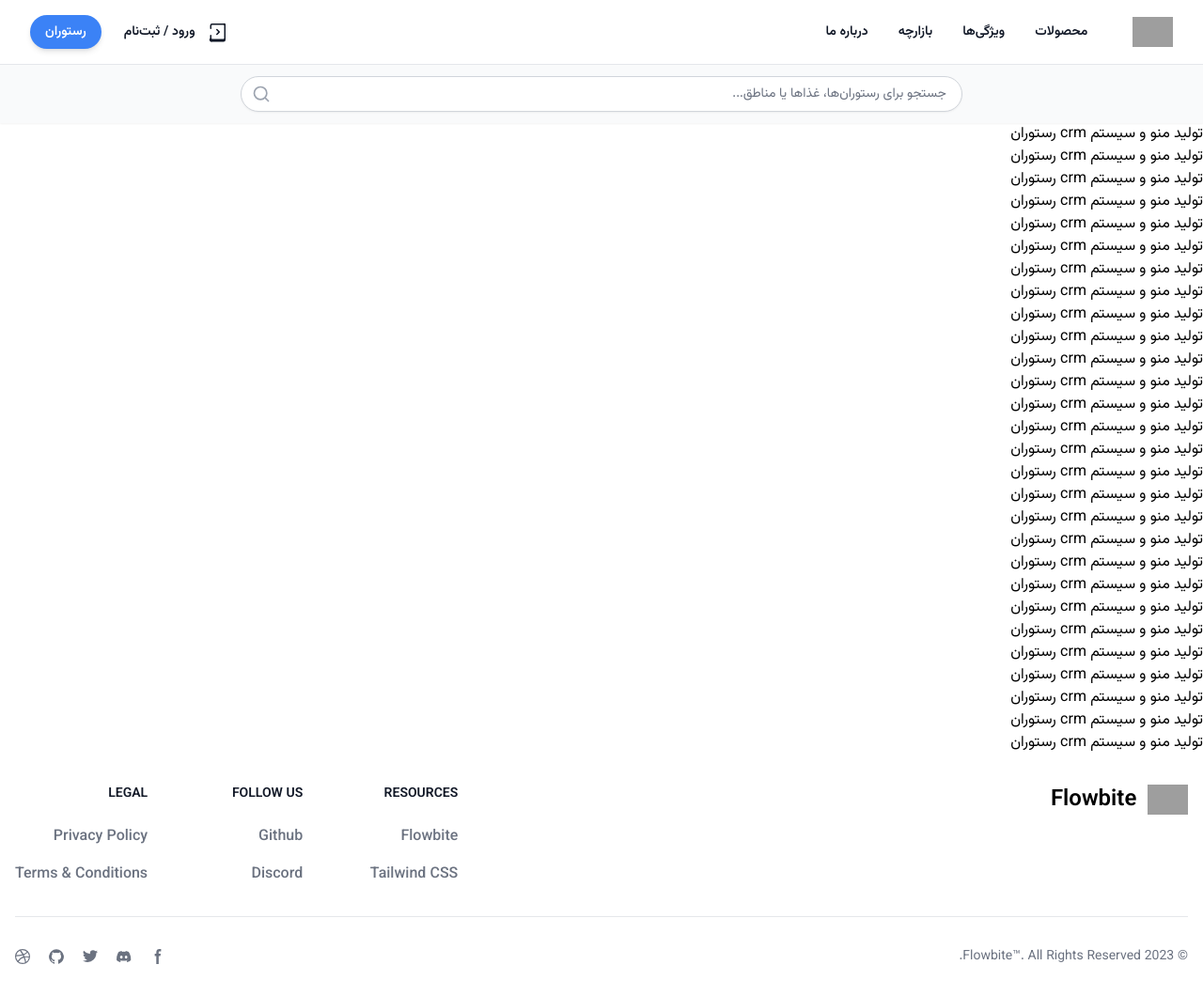
After one commit to Sadragit2004/webmona, a Django app: page / in a window 1280 px wide. The commit adds this page. Shown: the whole page at 94% size. Run offline with Django 5.2, Linux system fonts and the light colour scheme; some libraries are stand-ins or nearby versions; grey boxes are pictures that could not be loaded.

Commit message:
first commit

```diff
--- a/apps/main/urls.py
+++ b/apps/main/urls.py
@@ -1,5 +1,14 @@
 from . import views
+
+
+from django.urls import path
+
+app_name = 'main'
 
 urlpatterns = [
 
+
+    path('',views.main,name='index')
+
+
 ]
--- a/apps/main/views.py
+++ b/apps/main/views.py
@@ -10,3 +10,11 @@ def media_admin(request):
     context = {
         'media_url':sett.MEDIA_URL
     }
+
+    return context
+
+
+
+def main(request):
+
+    return render(request,'main_app/main.html')
--- /dev/null
+++ b/template/main_app/main.html
@@ -0,0 +1,34 @@
+{% extends "main_template.html" %}
+
+
+
+{% block content %}
+<h1>تولید منو و سیستم crm رستوران</h1>
+<h1>تولید منو و سیستم crm رستوران</h1>
+<h1>تولید منو و سیستم crm رستوران</h1>
+<h1>تولید منو و سیستم crm رستوران</h1>
+<h1>تولید منو و سیستم crm رستوران</h1>
+<h1>تولید منو و سیستم crm رستوران</h1>
+<h1>تولید منو و سیستم crm رستوران</h1>
+<h1>تولید منو و سیستم crm رستوران</h1>
+<h1>تولید منو و سیستم crm رستوران</h1>
+<h1>تولید منو و سیستم crm رستوران</h1>
+<h1>تولید منو و سیستم crm رستوران</h1>
+<h1>تولید منو و سیستم crm رستوران</h1>
+<h1>تولید منو و سیستم crm رستوران</h1>
+<h1>تولید منو و سیستم crm رستوران</h1>
+<h1>تولید منو و سیستم crm رستوران</h1>
+<h1>تولید منو و سیستم crm رستوران</h1>
+<h1>تولید منو و سیستم crm رستوران</h1>
+<h1>تولید منو و سیستم crm رستوران</h1>
+<h1>تولید منو و سیستم crm رستوران</h1>
+<h1>تولید منو و سیستم crm رستوران</h1>
+<h1>تولید منو و سیستم crm رستوران</h1>
+<h1>تولید منو و سیستم crm رستوران</h1>
+<h1>تولید منو و سیستم crm رستوران</h1>
+<h1>تولید منو و سیستم crm رستوران</h1>
+<h1>تولید منو و سیستم crm رستوران</h1>
+<h1>تولید منو و سیستم crm رستوران</h1>
+<h1>تولید منو و سیستم crm رستوران</h1>
+<h1>تولید منو و سیستم crm رستوران</h1>
+{% endblock content %}
--- a/template/main_template.html
+++ b/template/main_template.html
@@ -33,11 +33,18 @@
           {% endblock meta1 %}
 
 
-      <link rel="stylesheet" href="{% static '/assets/css/fonts.css' %}">
+      <style>
+         @import url('https://fonts.googleapis.com/css2?family=Vazirmatn:wght@100;200;300;400;500;600;700;800;900&display=swap');
+      </style>
+      <link rel="stylesheet" href="{% static '/assets/css/base.css' %}">
+       <script src="https://cdn.tailwindcss.com"></script>
+
+    <!-- پشتیبانی از RTL -->
+    <script src="https://cdn.tailwindcss.com?plugins=forms,typography,aspect-ratio,line-clamp"></script>
 
   </head>
 
-<body class="">
+<body style=" font-family: 'Vazirmatn', sans-serif;" class="">
 
   {% include "partials/header.html" %}
 
--- a/template/partials/footer.html
+++ b/template/partials/footer.html
@@ -0,0 +1,86 @@
+
+
+<footer class="bg-white dark:bg-gray-900">
+    <div class="mx-auto w-full max-w-screen-xl p-4 py-6 lg:py-8">
+        <div class="md:flex md:justify-between">
+          <div class="mb-6 md:mb-0">
+              <a href="https://flowbite.com/" class="flex items-center">
+                  <img src="https://flowbite.com/docs/images/logo.svg" class="h-8 me-3" alt="FlowBite Logo" />
+                  <span class="self-center text-2xl font-semibold whitespace-nowrap dark:text-white">Flowbite</span>
+              </a>
+          </div>
+          <div class="grid grid-cols-2 gap-8 sm:gap-6 sm:grid-cols-3">
+              <div>
+                  <h2 class="mb-6 text-sm font-semibold text-gray-900 uppercase dark:text-white">Resources</h2>
+                  <ul class="text-gray-500 dark:text-gray-400 font-medium">
+                      <li class="mb-4">
+                          <a href="https://flowbite.com/" class="hover:underline">Flowbite</a>
+                      </li>
+                      <li>
+                          <a href="https://tailwindcss.com/" class="hover:underline">Tailwind CSS</a>
+                      </li>
+                  </ul>
+              </div>
+              <div>
+                  <h2 class="mb-6 text-sm font-semibold text-gray-900 uppercase dark:text-white">Follow us</h2>
+                  <ul class="text-gray-500 dark:text-gray-400 font-medium">
+                      <li class="mb-4">
+                          <a href="https://github.com/themesberg/flowbite" class="hover:underline ">Github</a>
+                      </li>
+                      <li>
+                          <a href="https://discord.gg/4eeurUVvTy" class="hover:underline">Discord</a>
+                      </li>
+                  </ul>
+              </div>
+              <div>
+                  <h2 class="mb-6 text-sm font-semibold text-gray-900 uppercase dark:text-white">Legal</h2>
+                  <ul class="text-gray-500 dark:text-gray-400 font-medium">
+                      <li class="mb-4">
+                          <a href="#" class="hover:underline">Privacy Policy</a>
+                      </li>
+                      <li>
+                          <a href="#" class="hover:underline">Terms &amp; Conditions</a>
+                      </li>
+                  </ul>
+              </div>
+          </div>
+      </div>
+      <hr class="my-6 border-gray-200 sm:mx-auto dark:border-gray-700 lg:my-8" />
+      <div class="sm:flex sm:items-center sm:justify-between">
+          <span class="text-sm text-gray-500 sm:text-center dark:text-gray-400">© 2023 <a href="https://flowbite.com/" class="hover:underline">Flowbite™</a>. All Rights Reserved.
+          </span>
+          <div class="flex mt-4 sm:justify-center sm:mt-0">
+              <a href="#" class="text-gray-500 hover:text-gray-900 dark:hover:text-white">
+                  <svg class="w-4 h-4" aria-hidden="true" xmlns="http://www.w3.org/2000/svg" fill="currentColor" viewBox="0 0 8 19">
+                        <path fill-rule="evenodd" d="M6.135 3H8V0H6.135a4.147 4.147 0 0 0-4.142 4.142V6H0v3h2v9.938h3V9h2.021l.592-3H5V3.591A.6.6 0 0 1 5.592 3h.543Z" clip-rule="evenodd"/>
+                    </svg>
+                  <span class="sr-only">Facebook page</span>
+              </a>
+              <a href="#" class="text-gray-500 hover:text-gray-900 dark:hover:text-white ms-5">
+                  <svg class="w-4 h-4" aria-hidden="true" xmlns="http://www.w3.org/2000/svg" fill="currentColor" viewBox="0 0 21 16">
+                        <path d="M16.942 1.556a16.3 16.3 0 0 0-4.126-1.3 12.04 12.04 0 0 0-.529 1.1 15.175 15.175 0 0 0-4.573 0 11.585 11.585 0 0 0-.535-1.1 16.274 16.274 0 0 0-4.129 1.3A17.392 17.392 0 0 0 .182 13.218a15.785 15.785 0 0 0 4.963 2.521c.41-.564.773-1.16 1.084-1.785a10.63 10.63 0 0 1-1.706-.83c.143-.106.283-.217.418-.33a11.664 11.664 0 0 0 10.118 0c.137.113.277.224.418.33-.544.328-1.116.606-1.71.832a12.52 12.52 0 0 0 1.084 1.785 16.46 16.46 0 0 0 5.064-2.595 17.286 17.286 0 0 0-2.973-11.59ZM6.678 10.813a1.941 1.941 0 0 1-1.8-2.045 1.93 1.93 0 0 1 1.8-2.047 1.919 1.919 0 0 1 1.8 2.047 1.93 1.93 0 0 1-1.8 2.045Zm6.644 0a1.94 1.94 0 0 1-1.8-2.045 1.93 1.93 0 0 1 1.8-2.047 1.918 1.918 0 0 1 1.8 2.047 1.93 1.93 0 0 1-1.8 2.045Z"/>
+                    </svg>
+                  <span class="sr-only">Discord community</span>
+              </a>
+              <a href="#" class="text-gray-500 hover:text-gray-900 dark:hover:text-white ms-5">
+                  <svg class="w-4 h-4" aria-hidden="true" xmlns="http://www.w3.org/2000/svg" fill="currentColor" viewBox="0 0 20 17">
+                    <path fill-rule="evenodd" d="M20 1.892a8.178 8.178 0 0 1-2.355.635 4.074 4.074 0 0 0 1.8-2.235 8.344 8.344 0 0 1-2.605.98A4.13 4.13 0 0 0 13.85 0a4.068 4.068 0 0 0-4.1 4.038 4 4 0 0 0 .105.919A11.705 11.705 0 0 1 1.4.734a4.006 4.006 0 0 0 1.268 5.392 4.165 4.165 0 0 1-1.859-.5v.05A4.057 4.057 0 0 0 4.1 9.635a4.19 4.19 0 0 1-1.856.07 4.108 4.108 0 0 0 3.831 2.807A8.36 8.36 0 0 1 0 14.184 11.732 11.732 0 0 0 6.291 16 11.502 11.502 0 0 0 17.964 4.5c0-.177 0-.35-.012-.523A8.143 8.143 0 0 0 20 1.892Z" clip-rule="evenodd"/>
+                </svg>
+                  <span class="sr-only">Twitter page</span>
+              </a>
+              <a href="#" class="text-gray-500 hover:text-gray-900 dark:hover:text-white ms-5">
+                  <svg class="w-4 h-4" aria-hidden="true" xmlns="http://www.w3.org/2000/svg" fill="currentColor" viewBox="0 0 20 20">
+                        <path fill-rule="evenodd" d="M10 .333A9.911 9.911 0 0 0 6.866 19.65c.5.092.678-.215.678-.477 0-.237-.01-1.017-.014-1.845-2.757.6-3.338-1.169-3.338-1.169a2.627 2.627 0 0 0-1.1-1.451c-.9-.615.07-.6.07-.6a2.084 2.084 0 0 1 1.518 1.021 2.11 2.11 0 0 0 2.884.823c.044-.503.268-.973.63-1.325-2.2-.25-4.516-1.1-4.516-4.9A3.832 3.832 0 0 1 4.7 7.068a3.56 3.56 0 0 1 .095-2.623s.832-.266 2.726 1.016a9.409 9.409 0 0 1 4.962 0c1.89-1.282 2.717-1.016 2.717-1.016.366.83.402 1.768.1 2.623a3.827 3.827 0 0 1 1.02 2.659c0 3.807-2.319 4.644-4.525 4.889a2.366 2.366 0 0 1 .673 1.834c0 1.326-.012 2.394-.012 2.72 0 .263.18.572.681.475A9.911 9.911 0 0 0 10 .333Z" clip-rule="evenodd"/>
+                  </svg>
+                  <span class="sr-only">GitHub account</span>
+              </a>
+              <a href="#" class="text-gray-500 hover:text-gray-900 dark:hover:text-white ms-5">
+                  <svg class="w-4 h-4" aria-hidden="true" xmlns="http://www.w3.org/2000/svg" fill="currentColor" viewBox="0 0 20 20">
+                    <path fill-rule="evenodd" d="M10 0a10 10 0 1 0 10 10A10.009 10.009 0 0 0 10 0Zm6.613 4.614a8.523 8.523 0 0 1 1.93 5.32 20.094 20.094 0 0 0-5.949-.274c-.059-.149-.122-.292-.184-.441a23.879 23.879 0 0 0-.566-1.239 11.41 11.41 0 0 0 4.769-3.366ZM8 1.707a8.821 8.821 0 0 1 2-.238 8.5 8.5 0 0 1 5.664 2.152 9.608 9.608 0 0 1-4.476 3.087A45.758 45.758 0 0 0 8 1.707ZM1.642 8.262a8.57 8.57 0 0 1 4.73-5.981A53.998 53.998 0 0 1 9.54 7.222a32.078 32.078 0 0 1-7.9 1.04h.002Zm2.01 7.46a8.51 8.51 0 0 1-2.2-5.707v-.262a31.64 31.64 0 0 0 8.777-1.219c.243.477.477.964.692 1.449-.114.032-.227.067-.336.1a13.569 13.569 0 0 0-6.942 5.636l.009.003ZM10 18.556a8.508 8.508 0 0 1-5.243-1.8 11.717 11.717 0 0 1 6.7-5.332.509.509 0 0 1 .055-.02 35.65 35.65 0 0 1 1.819 6.476 8.476 8.476 0 0 1-3.331.676Zm4.772-1.462A37.232 37.232 0 0 0 13.113 11a12.513 12.513 0 0 1 5.321.364 8.56 8.56 0 0 1-3.66 5.73h-.002Z" clip-rule="evenodd"/>
+                </svg>
+                  <span class="sr-only">Dribbble account</span>
+              </a>
+          </div>
+      </div>
+    </div>
+</footer>
--- a/template/partials/header.html
+++ b/template/partials/header.html
@@ -0,0 +1,173 @@
+
+        <style>
+        /* تنظیم فونت و رفع مشکلات dark mode */
+        @import url('https://fonts.googleapis.com/css2?family=Inter:wght@100..900&display=swap');
+        body { font-family: 'Inter', sans-serif; }
+        dialog { border: none; padding: 0; }
+        dialog::backdrop { background-color: rgba(0, 0, 0, 0.5); }
+        @media (prefers-color-scheme: dark) {
+            .dark\:text-white { color: #ffffff !important; }
+            .dark\:bg-gray-900 { background-color: #111827 !important; }
+        }
+    </style>
+    <!-- اسکریپت مورد نیاز برای باز و بسته کردن منوی موبایل -->
+    <script>
+        // تعریف تابع برای بستن منو در موبایل (به عنوان بخشی از منطق کامپوننت)
+        function closeMobileMenu() {
+            const menu = document.getElementById('mobile-menu');
+            if (menu && typeof menu.close === 'function') {
+                menu.close();
+            }
+        }
+    </script>
+
+
+<!-- کامپوننت هدر (شروع) -->
+<header style='background:#ffff;' class="bg-white dark:bg-gray-900 shadow-sm sticky top-0 z-50">
+    <!-- هدر بالا (Top Header) -->
+    <nav aria-label="Global" class="mx-auto flex max-w-7xl items-center justify-between p-4 lg:px-8">
+
+        <!-- GROUP A: RIGHT SIDE (Logo and Mobile Hamburger) -->
+        <div class="flex items-center gap-x-4">
+
+            <!-- 1. Hamburger Button (Visible on Mobile only, positioned first/right to the logo) -->
+            <div class="flex lg:hidden">
+                <button
+                    type="button"
+                    onclick="document.getElementById('mobile-menu').showModal()"
+                    class="-m-2.5 inline-flex items-center justify-center rounded-md p-2.5 text-gray-700 dark:text-gray-400 focus:outline-none focus:ring-2 focus:ring-inset focus:ring-indigo-500 transition"
+                >
+                    <span class="sr-only">باز کردن منوی اصلی</span>
+                    <!-- Icon: Menu -->
+                    <svg viewBox="0 0 24 24" fill="none" stroke="currentColor" stroke-width="1.5" class="size-6">
+                        <path d="M3.75 6.75h16.5M3.75 12h16.5m-16.5 5.25h16.5" stroke-linecap="round" stroke-linejoin="round" />
+                    </svg>
+                </button>
+            </div>
+
+            <!-- 2. Logo -->
+            <a href="#" class="-m-1.5 p-1.5 flex items-center gap-2">
+                <img src="https://tailwindcss.com/plus-assets/img/logos/mark.svg?color=indigo&shade=600" alt="لوگو" class="h-8 w-auto dark:hidden" />
+                <img src="https://tailwindcss.com/plus-assets/img/logos/mark.svg?color=indigo&shade=500" alt="لوگو" class="h-8 w-auto hidden dark:inline" />
+            </a>
+
+            <!-- Desktop Menu Links (Hidden on Mobile) -->
+            <div class="hidden lg:flex lg:gap-x-8 mr-8">
+                <a href="#" class="text-sm font-semibold text-gray-900 dark:text-white hover:text-indigo-600 transition">محصولات</a>
+                <a href="#" class="text-sm font-semibold text-gray-900 dark:text-white hover:text-indigo-600 transition">ویژگی‌ها</a>
+                <a href="#" class="text-sm font-semibold text-gray-900 dark:text-white hover:text-indigo-600 transition">بازارچه</a>
+                <a href="#" class="text-sm font-semibold text-gray-900 dark:text-white hover:text-indigo-600 transition">درباره ما</a>
+            </div>
+        </div>
+
+        <!-- GROUP B: LEFT SIDE (Actions: User Status + Restaurant Button) -->
+        <div class="flex items-center space-x-4 rtl:space-x-reverse">
+
+            <!-- Mobile Actions Group (User Status & Restaurant) -->
+            <div class="flex items-center space-x-4 rtl:space-x-reverse lg:hidden">
+
+                <!-- Login/Register (Default state for standalone component) -->
+                <a href="#" class="flex items-center text-sm font-semibold text-gray-900 dark:text-white hover:text-indigo-600 transition">
+                    <svg style="margin-left:4px; width:22px;" xmlns="http://www.w3.org/2000/svg" fill="currentColor" class="bi bi-box-arrow-in-right" viewBox="0 0 16 16">
+                        <path fill-rule="evenodd" d="M6 3.5a.5.5 0 0 1 .5-.5h8a.5.5 0 0 1 .5.5v9a.5.5 0 0 1-.5.5h-8a.5.5 0 0 1-.5-.5v-2a.5.5 0 0 0-1 0v2A1.5 1.5 0 0 0 6.5 15h8a1.5 1.5 0 0 0 1.5-1.5v-9A1.5 1.5 0 0 0 14.5 2h-8A1.5 1.5 0 0 0 5 3.5v2a.5.5 0 0 0 1 0z"/>
+                        <path fill-rule="evenodd" d="M11.854 8.354a.5.5 0 0 0 0-.708L10.207 6a.5.5 0 0 0-.708.708L10.793 8l-1.294 1.293a.5.5 0 1 0 .708.707l1.354-1.353z"/>
+                    </svg>
+                    <span class="hover:text-indigo-600">ورود / ثبت‌نام</span>
+                </a>
+
+                <!-- Restaurant Button (Always visible on mobile) -->
+                <a href="/restaurant" class="text-sm font-semibold text-white px-3 py-1.5 rounded-full bg-blue-500 hover:bg-blue-600 transition shadow-md">
+                    رستوران
+                </a>
+            </div>
+
+
+            <!-- Desktop Actions Group (Visible on Large screens only) -->
+            <div class="hidden lg:flex lg:flex-1 lg:justify-end items-center space-x-6 rtl:space-x-reverse">
+
+                <!-- Login/Register (Default state for standalone component) -->
+                 <a href="#" class="flex items-center text-sm font-semibold text-gray-900 dark:text-white hover:text-indigo-600 transition">
+                    <svg style="margin-left:8px; width:24px;" xmlns="http://www.w3.org/2000/svg" fill="currentColor" class="bi bi-box-arrow-in-right" viewBox="0 0 16 16">
+                        <path fill-rule="evenodd" d="M6 3.5a.5.5 0 0 1 .5-.5h8a.5.5 0 0 1 .5.5v9a.5.5 0 0 1-.5.5h-8a.5.5 0 0 1-.5-.5v-2a.5.5 0 0 0-1 0v2A1.5 1.5 0 0 0 6.5 15h8a1.5 1.5 0 0 0 1.5-1.5v-9A1.5 1.5 0 0 0 14.5 2h-8A1.5 1.5 0 0 0 5 3.5v2a.5.5 0 0 0 1 0z"/>
+                        <path fill-rule="evenodd" d="M11.854 8.354a.5.5 0 0 0 0-.708L10.207 6a.5.5 0 0 0-.708.708L10.793 8l-1.294 1.293a.5.5 0 1 0 .708.707l1.354-1.353z"/>
+                    </svg>
+                    <span class="hover:text-indigo-600">ورود / ثبت‌نام</span>
+                </a>
+
+                <!-- Desktop Restaurant Button -->
+                <a href="/restaurant" class="text-sm font-semibold text-white bg-blue-500 hover:bg-blue-600 px-4 py-2 rounded-full shadow-md transition">
+                    رستوران
+                </a>
+            </div>
+        </div>
+    </nav>
+
+    <!-- نوار جستجو (Search Bar) -->
+    <div class="border-t border-gray-200 dark:border-gray-700 bg-gray-50 dark:bg-gray-800 py-3 px-4">
+        <div class="max-w-3xl mx-auto relative">
+            <input
+                type="text"
+                placeholder="جستجو برای رستوران‌ها، غذاها یا مناطق..."
+                class="w-full rounded-full border border-gray-300 bg-white dark:bg-gray-900 px-4 py-2 pl-10 text-sm shadow-sm focus:border-indigo-500 focus:ring-2 focus:ring-indigo-500 dark:text-white dark:border-gray-700 placeholder-gray-500 dark:placeholder-gray-400"
+            />
+            <!-- Search Icon (fixed to the left of the input) -->
+            <svg class="absolute left-3 top-1/2 -translate-y-1/2 size-5 text-gray-400 dark:text-gray-500" xmlns="http://www.w3.org/2000/svg" fill="none" viewBox="0 0 24 24" stroke="currentColor">
+                <path stroke-linecap="round" stroke-linejoin="round" stroke-width="2" d="m21 21-4.35-4.35M11 19a8 8 0 1 1 0-16 8 8 0 0 1 0 16z" />
+            </svg>
+        </div>
+    </div>
+
+    <!-- Mobile Menu Dialog -->
+    <dialog id="mobile-menu" class="fixed inset-0 w-full h-full bg-transparent p-0">
+        <div tabindex="0" class="fixed inset-0 focus:outline-none">
+            <!-- Overlay to close menu when clicking outside -->
+            <div class="absolute inset-0 bg-black/50" onclick="closeMobileMenu()"></div>
+
+            <div class="fixed inset-y-0 right-0 z-50 w-full overflow-y-auto bg-white p-6 sm:max-w-sm dark:bg-gray-900 shadow-xl">
+                <div class="flex items-center justify-between">
+                    <!-- Logo in Menu -->
+                    <a href="#" class="-m-1.5 p-1.5">
+                        <img src="https://tailwindcss.com/plus-assets/img/logos/mark.svg?color=indigo&shade=600" class="h-8 w-auto dark:hidden" />
+                        <img src="https://tailwindcss.com/plus-assets/img/logos/mark.svg?color=indigo&shade=500" class="h-8 w-auto hidden dark:inline" />
+                    </a>
+                    <!-- Close Button -->
+                    <button type="button" onclick="closeMobileMenu()" class="-m-2.5 rounded-md p-2.5 text-gray-700 dark:text-gray-400 focus:outline-none transition hover:text-indigo-600">
+                        <!-- Icon: Close -->
+                        <svg class="h-6 w-6" fill="none" viewBox="0 0 24 24" stroke="currentColor" stroke-width="2"><path stroke-linecap="round" stroke-linejoin="round" d="M6 18L18 6M6 6l12 12" /></svg>
+                    </button>
+                </div>
+
+                <!-- Menu Links -->
+                <div class="mt-6 space-y-2">
+                    <details class="group">
+                        <summary class="flex items-center justify-between cursor-pointer px-3 py-2 font-semibold text-gray-900 hover:bg-indigo-50/50 dark:text-white dark:hover:bg-white/5 rounded-lg transition">
+                            محصولات
+                            <!-- Chevron Icon -->
+                            <svg class="w-4 h-4 transition-transform group-open:rotate-180" fill="none" stroke="currentColor" stroke-width="2" viewBox="0 0 24 24">
+                                <path stroke-linecap="round" stroke-linejoin="round" d="M6 9l6 6 6-6" />
+                            </svg>
+                        </summary>
+                        <div class="pr-6 space-y-1 mt-1 border-r border-gray-200 dark:border-gray-700">
+                            <a href="#" class="block text-sm text-gray-700 dark:text-gray-300 hover:text-indigo-500 px-3 py-1 transition">تحلیل و آمار</a>
+                            <a href="#" class="block text-sm text-gray-700 dark:text-gray-300 hover:text-indigo-500 px-3 py-1 transition">ارتباط با مشتریان</a>
+                            <a href="#" class="block text-sm text-gray-700 dark:text-gray-300 hover:text-indigo-500 px-3 py-1 transition">امنیت داده</a>
+                        </div>
+                    </details>
+
+                    <a href="#" class="block px-3 py-2 font-semibold text-gray-900 hover:bg-indigo-50/50 dark:text-white dark:hover:bg-white/5 rounded-lg transition">ویژگی‌ها</a>
+                    <a href="#" class="block px-3 py-2 font-semibold text-gray-900 hover:bg-indigo-50/50 dark:text-white dark:hover:bg-white/5 rounded-lg transition">بازارچه</a>
+                    <a href="#" class="block px-3 py-2 font-semibold text-gray-900 hover:bg-indigo-50/50 dark:text-white dark:hover:bg-white/5 rounded-lg transition">درباره ما</a>
+
+                    <!-- Login/Register at the bottom of the mobile menu -->
+                    <div class="pt-4 border-t border-gray-200 dark:border-gray-700">
+                        <a href="#" onclick="closeMobileMenu()" class="block px-3 py-2 font-semibold text-gray-900 hover:bg-indigo-50/50 dark:text-white dark:hover:bg-white/5 rounded-lg transition">ورود / ثبت‌نام</a>
+                    </div>
+                </div>
+            </div>
+        </div>
+    </dialog>
+</header>
+<!-- کامپوننت هدر (پایان) -->
+
+</body>
+</html>
--- a/web/urls.py
+++ b/web/urls.py
@@ -1,10 +1,11 @@
 
 from django.contrib import admin
-from django.urls import path
+from django.urls import path,include
 import web.settings as sett
 from django.conf.urls.static import static
 
 
 urlpatterns = [
     path('admin/', admin.site.urls),
+    path('',include('apps.main.urls'),name='main')
 ]+static(sett.MEDIA_URL,document_root = sett.MEDIA_ROOT)
```
